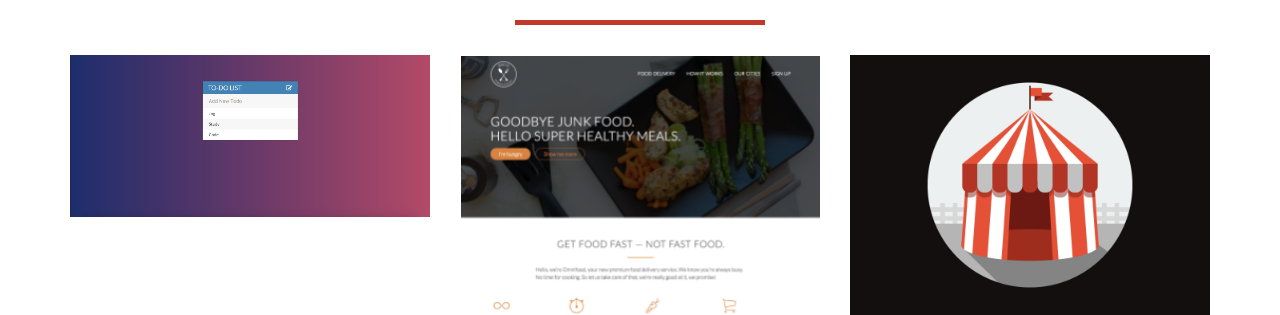
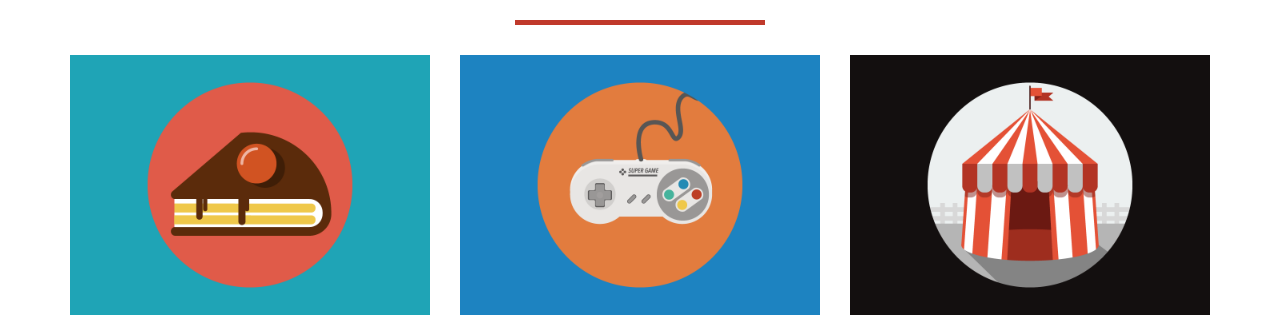
Before and after one commit to nunourayuji/nunourayuji.github.io, a website: page index.html in a window 1280 px wide. Shown: the part 641-956 px from the top of the page. Drawn offline with nearby package versions, Linux system fonts and the light colour scheme.

Commit message:
back to 0

```diff
--- a/index.html
+++ b/index.html
@@ -101,7 +101,7 @@
                                 <i class="fa fa-search-plus fa-3x"></i>
                             </div>
                         </div>
-                        <img src="img/portfolio/todoScreenshot.png" class="img-responsive" alt="To-do image">
+                        <img src="img/portfolio/cake.png" class="img-responsive" alt="To-do image">
                     </a>
                 </div>
                 <div class="col-sm-4 portfolio-item">
@@ -111,7 +111,7 @@
                                 <i class="fa fa-search-plus fa-3x"></i>
                             </div>
                         </div>
-                        <img src="img/portfolio/screencap.png" class="img-responsive" alt="">
+                        <img src="img/portfolio/game.png" class="img-responsive" alt="">
                     </a>
                 </div>
                 <div class="col-sm-4 portfolio-item">
```
